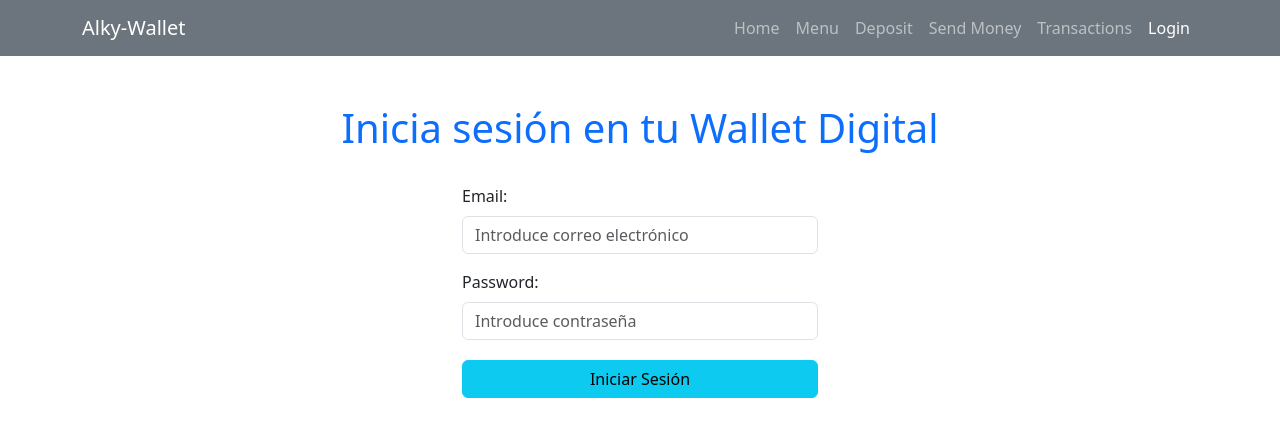
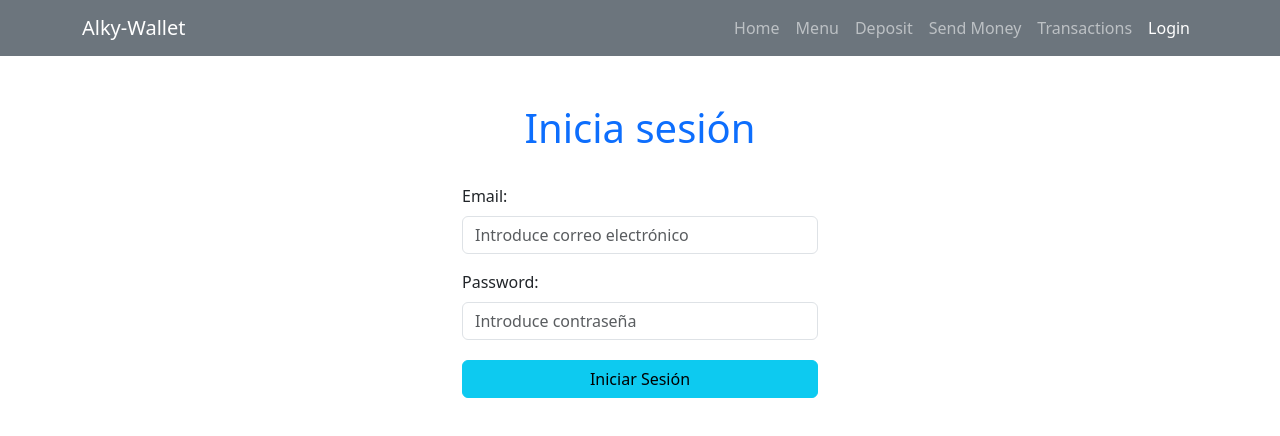
Before and after one commit to NelsonRamirezC/0054-3-g1-abp-m2, a plain HTML site: page login.html in a window 1280 px wide. Drawn offline with nearby package versions, Linux system fonts and the light colour scheme.

Commit message:
Cambio titulo login.html

```diff
--- a/login.html
+++ b/login.html
@@ -50,7 +50,7 @@
     </nav>
 
     <header>
-        <h1 class="text-center mt-5 text-primary ">Inicia sesión en tu Wallet Digital</h1>
+        <h1 class="text-center mt-5 text-primary ">Inicia sesión</h1>
     </header>
 
     <main class="container py-4">
```
